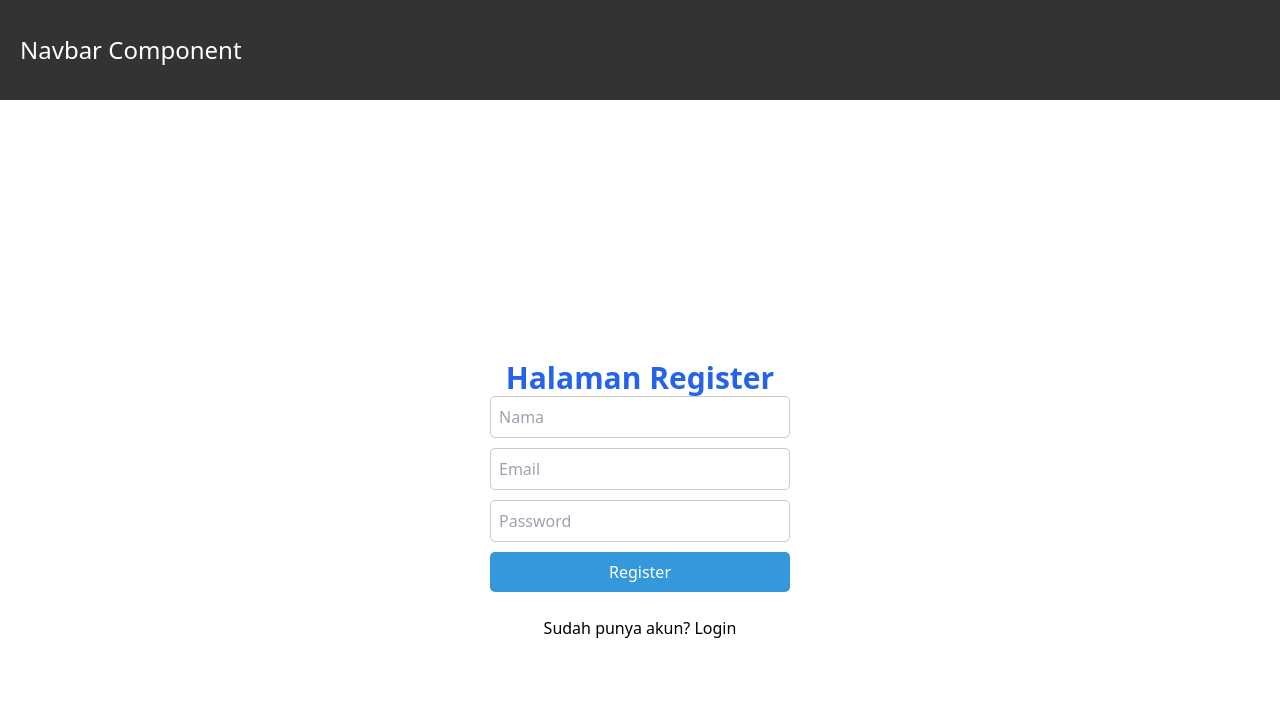
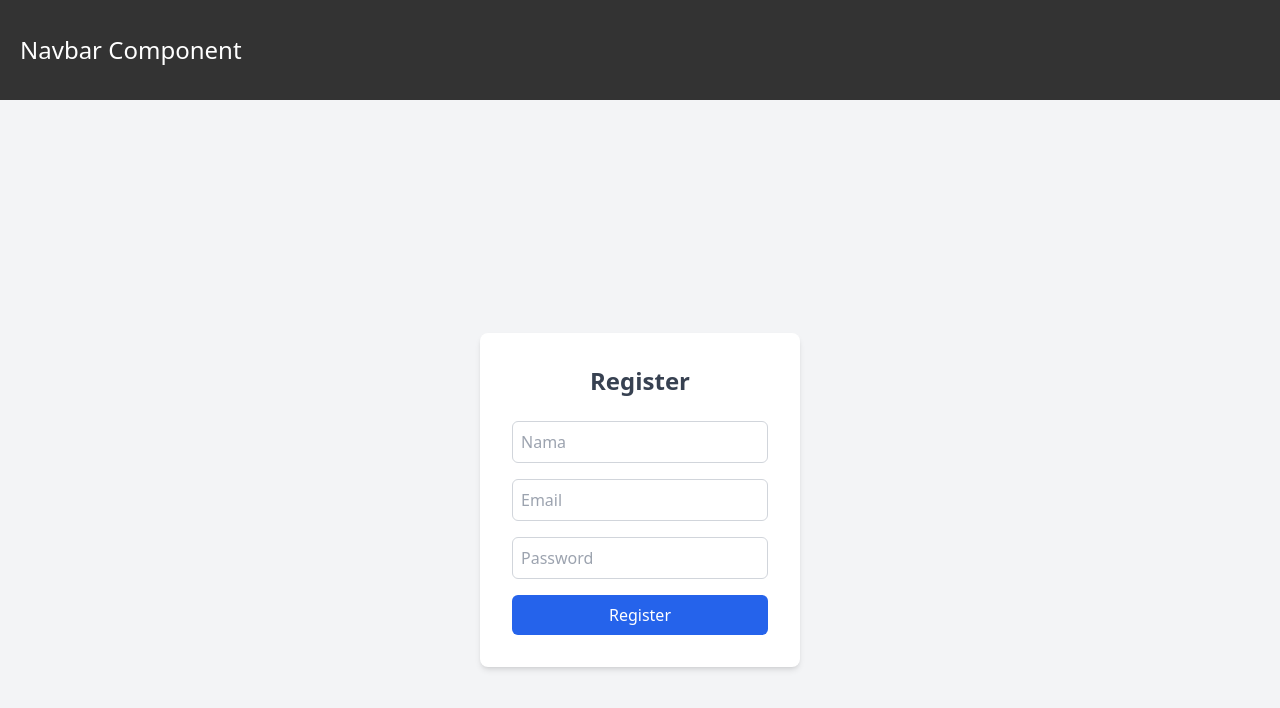
Before and after one commit to Luthfi27Upi/Semester-6, a Next.js app in the folder Pemrograman Berbasis Framework/Minggu 4/my-app/: page /views/auth/register in a window 1280 px wide. Shown: the top 708 px of the page. Built offline with nearby package versions, Linux system fonts and the light colour scheme.

Commit message:
Tugas 3 - Tailwind CSS

```diff
--- a/Pemrograman Berbasis Framework/Minggu 4/my-app/src/pages/views/auth/register/index.tsx
+++ b/Pemrograman Berbasis Framework/Minggu 4/my-app/src/pages/views/auth/register/index.tsx
@@ -1,47 +1,42 @@
-import Link from "next/link";
-import styles from "./register.module.css";
+const RegisterView = () => {
+  return (
+    <div className="min-h-screen flex items-center justify-center bg-gray-100">
 
-const RegisterView = () => {
-  const handleRegister = () => {
-    // sementara hanya console
-    console.log("Register clicked");
-  };
+      <div className="bg-white p-8 rounded-lg shadow-md w-80">
 
-  return (
-    <div className={styles.register}>
-      <h1 className="text-3xl font-bold text-blue-600">Halaman Register</h1>
+        <h1 className="text-2xl font-bold mb-6 text-center text-gray-700">
+          Register
+        </h1>
 
-      <form className={styles.form}>
+        <form className="flex flex-col gap-4">
+
           <input
             type="text"
             placeholder="Nama"
-          className={styles.input}
+            className="border border-gray-300 p-2 rounded-md focus:outline-none focus:ring-2 focus:ring-blue-400"
           />
+
           <input
             type="email"
             placeholder="Email"
-          className={styles.input}
+            className="border border-gray-300 p-2 rounded-md focus:outline-none focus:ring-2 focus:ring-blue-400"
           />
+
           <input
             type="password"
             placeholder="Password"
-          className={styles.input}
+            className="border border-gray-300 p-2 rounded-md focus:outline-none focus:ring-2 focus:ring-blue-400"
           />
 
           <button
-          type="button"
-          onClick={handleRegister}
-          className={styles.button}
+            type="submit"
+            className="bg-blue-600 text-white py-2 rounded-md hover:bg-blue-700 transition duration-300"
           >
             Register
           </button>
+
         </form>
-
-      <br />
-
-      <Link href="/auth/login">
-        Sudah punya akun? Login
-      </Link>
+      </div>
     </div>
   );
 };
```
Also changed, not shown: 2 other files (tests, documents, lock files or other folders). Lines whose indentation alone changed are shown as unchanged.
